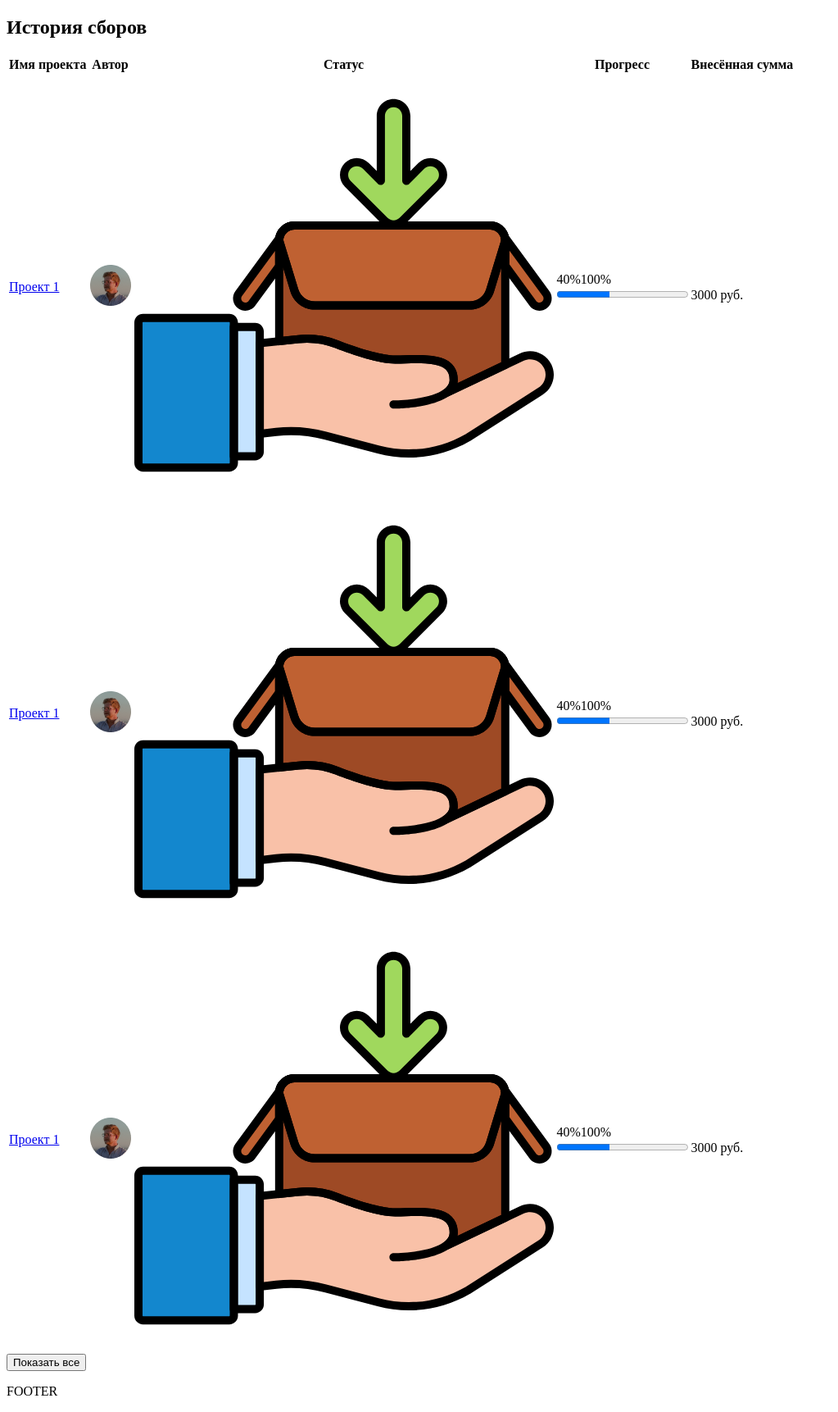
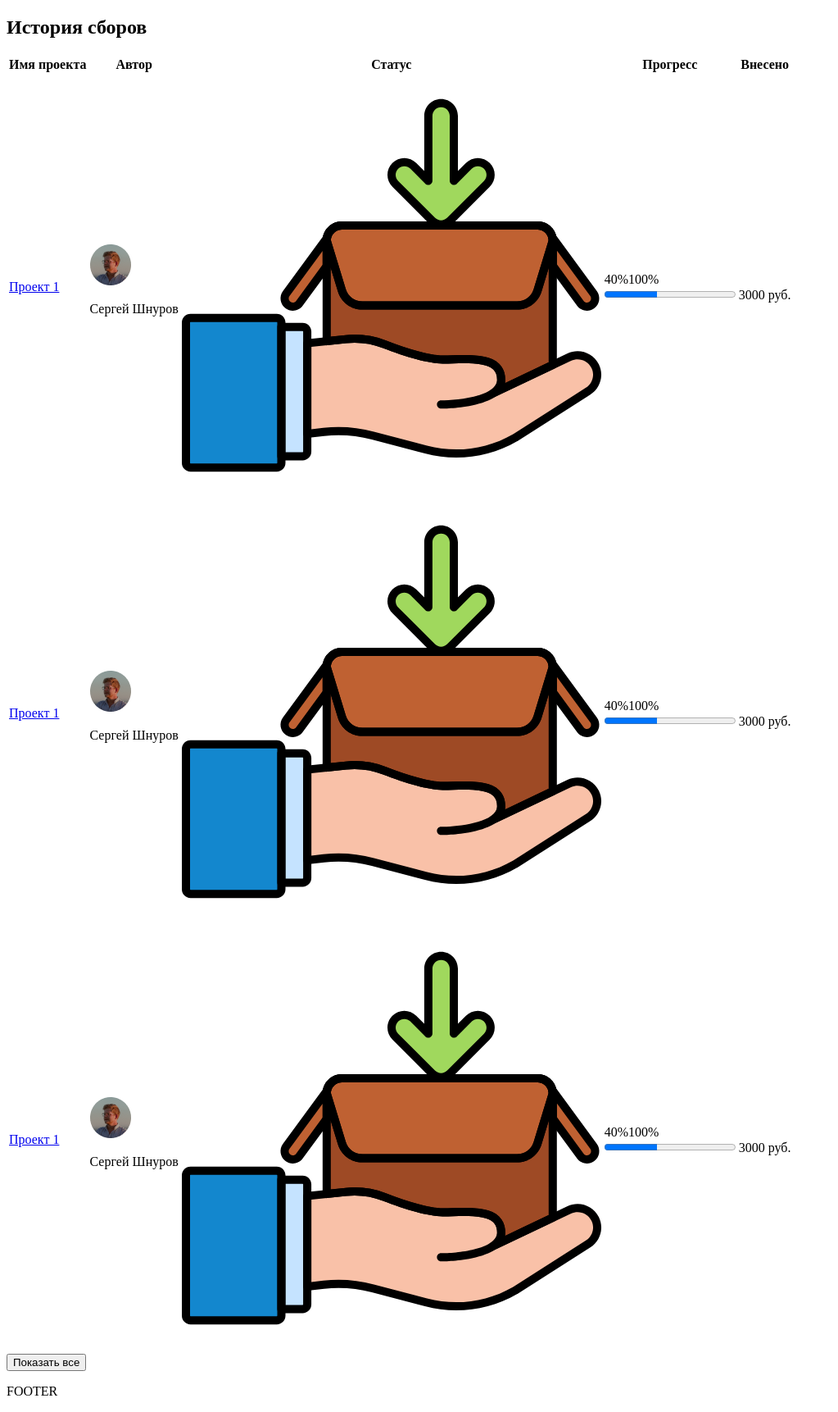
Before and after one commit to EkbFrontTeam/crowdfunding, a Node project: template src/pages/progress.pug in a window 1280 px wide. Shown: the part 26-1748 px from the top of the page at 82% size, without its empty margins (0-1023 px from the left). Run offline with Node 20 templates, Linux system fonts and the light colour scheme; the template is opened without the code that fills it, so the values that code supplies are empty.

Commit message:
работа над стилями и архитектурой

```diff
--- a/src/components/crowdHistory/progressTable.pug
+++ b/src/components/crowdHistory/progressTable.pug
@@ -5,7 +5,7 @@ table
             th Автор
             th Статус
             th Прогресс
-            th Внесённая сумма
+            th Внесено
     tbody
         include tableRow.pug
         include tableRow.pug
--- a/src/components/crowdHistory/tableRow.pug
+++ b/src/components/crowdHistory/tableRow.pug
@@ -1,17 +1,18 @@
 tr(class='table-row')
-            td
+            td(class="table-cell-name")
                 a(href="#" class="project-link") Проект 1
-            td
+            td(class="table-cell-author")
                 a(href="#" class="author-link")
-                    img(src="../../img/progress/temp_icon/user1.png" alt="Сергей Шнуров" class="author-img")/
-            td
+                    img(src="../../img/progress/temp_icon/user1.png" alt="Сергей Шнуров" class="table-cell-author-img")/
+                p(class="table-cell-author-name") Сергей Шнуров
+            td(class="table-cell-status")
                 img(src="../../img/progress/collect_icon.svg" class="collect-icon")/
-            td
+            td(class="table-cell-bar")
                 .progress-bar
                     .progress-labels
                         label(data-progress-counter="0" class="progress-label progress-label-left") 40%
                         label(data-progress-value="0" class="progress-label progress-label-right") 100%
                     progress(max='100' value='40' class='progress-indicator')/
-            td(class='summ-element')
+            td(class='table-cell-sum summ-element')
                 img(src="../../img/progress/coin_stack.svg" alt='coins')
                 div(class="full-summ") 3000 руб.
```
Also changed, not shown: src/components/crowdHistory/progress.css (+0 -21 lines), src/components/crowdHistory/progressTable.css (+41 -6 lines), src/css/global.css (+21 -0 lines).
